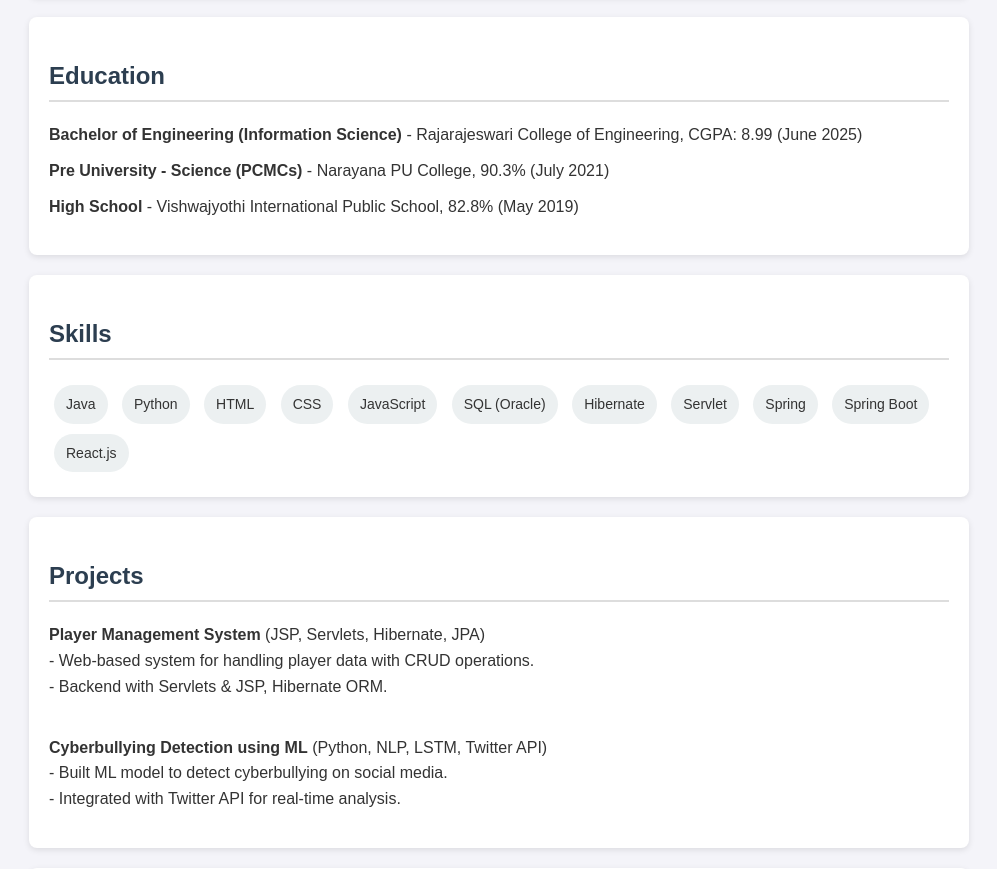
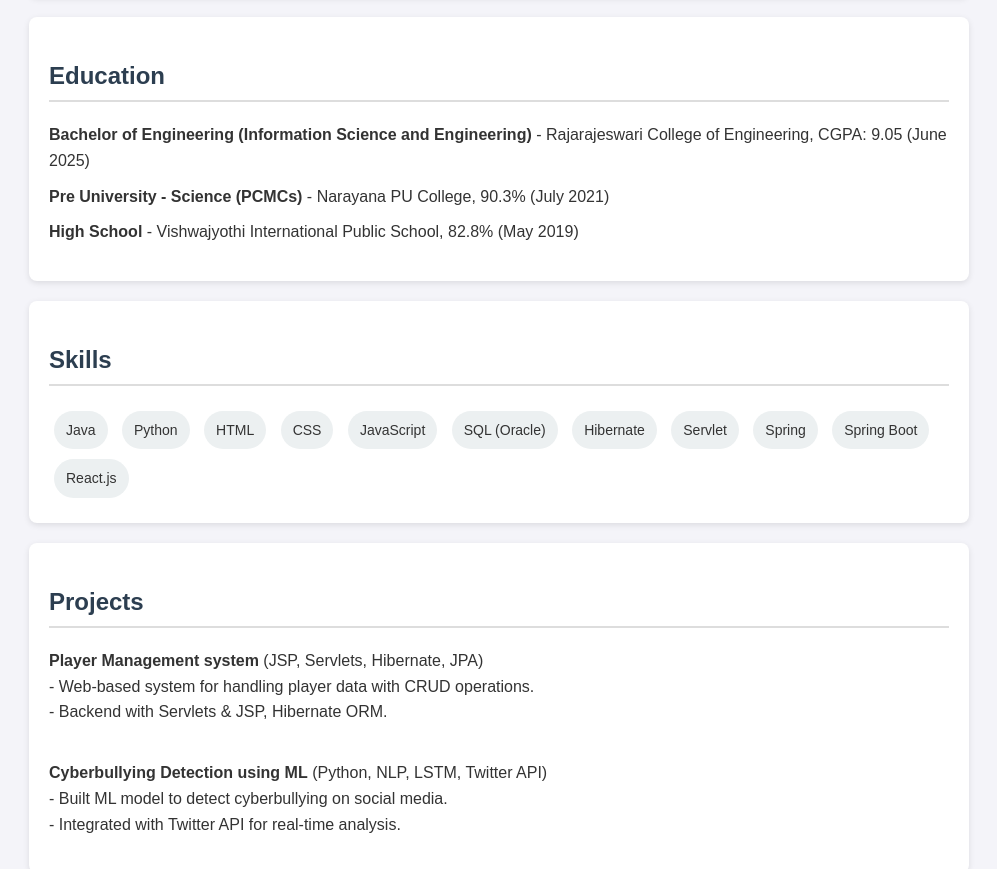
Before and after one commit to jyothika-y/Portfolio, a plain HTML site: page index.html in a window 1280 px wide. Shown: the part 426-1295 px from the top of the page, without its empty margins (141-1138 px from the left). Drawn offline with Linux system fonts and the light colour scheme.

Commit message:
Updated index.html

```diff
--- a/index.html
+++ b/index.html
@@ -96,7 +96,7 @@
   <section id="education">
     <h2>Education</h2>
     <ul>
-      <li><strong>Bachelor of Engineering (Information Science)</strong> - Rajarajeswari College of Engineering, CGPA: 8.99 (June 2025)</li>
+      <li><strong>Bachelor of Engineering (Information Science and Engineering)</strong> - Rajarajeswari College of Engineering, CGPA: 9.05 (June 2025)</li>
       <li><strong>Pre University - Science (PCMCs)</strong> - Narayana PU College, 90.3% (July 2021)</li>
       <li><strong>High School</strong> - Vishwajyothi International Public School, 82.8% (May 2019)</li>
     </ul>
@@ -122,7 +122,7 @@
   <section id="projects">
     <h2>Projects</h2>
     <ul>
-      <li><strong>Player Management System</strong> (JSP, Servlets, Hibernate, JPA)<br>
+      <li><strong>Player Management system</strong> (JSP, Servlets, Hibernate, JPA)<br>
         - Web-based system for handling player data with CRUD operations.<br>
         - Backend with Servlets & JSP, Hibernate ORM.</li><br>
       <li><strong>Cyberbullying Detection using ML</strong> (Python, NLP, LSTM, Twitter API)<br>
```
